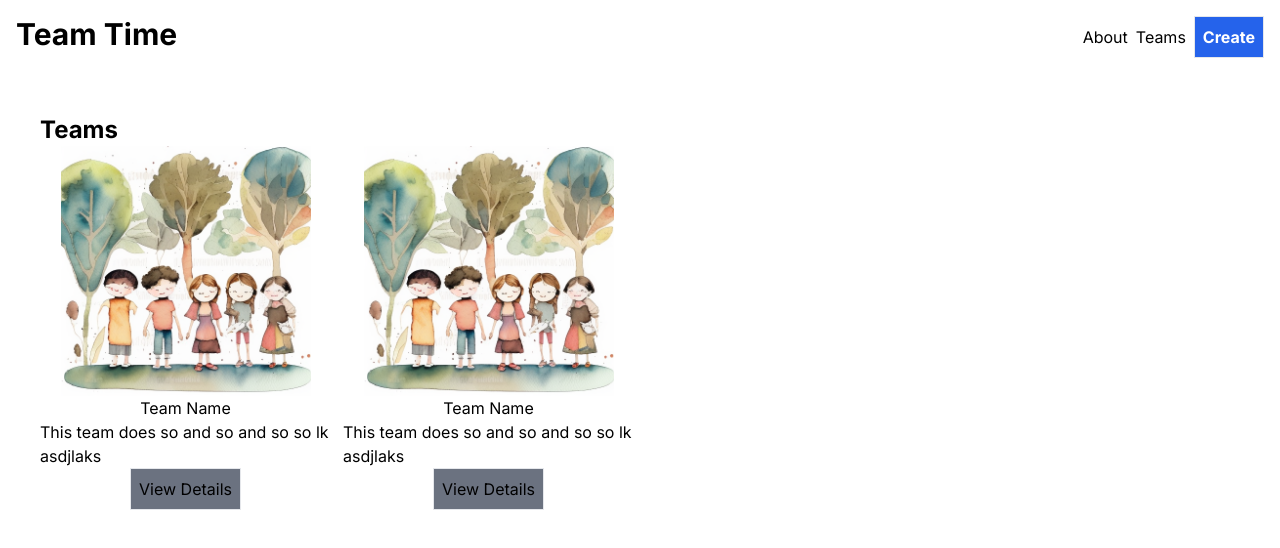
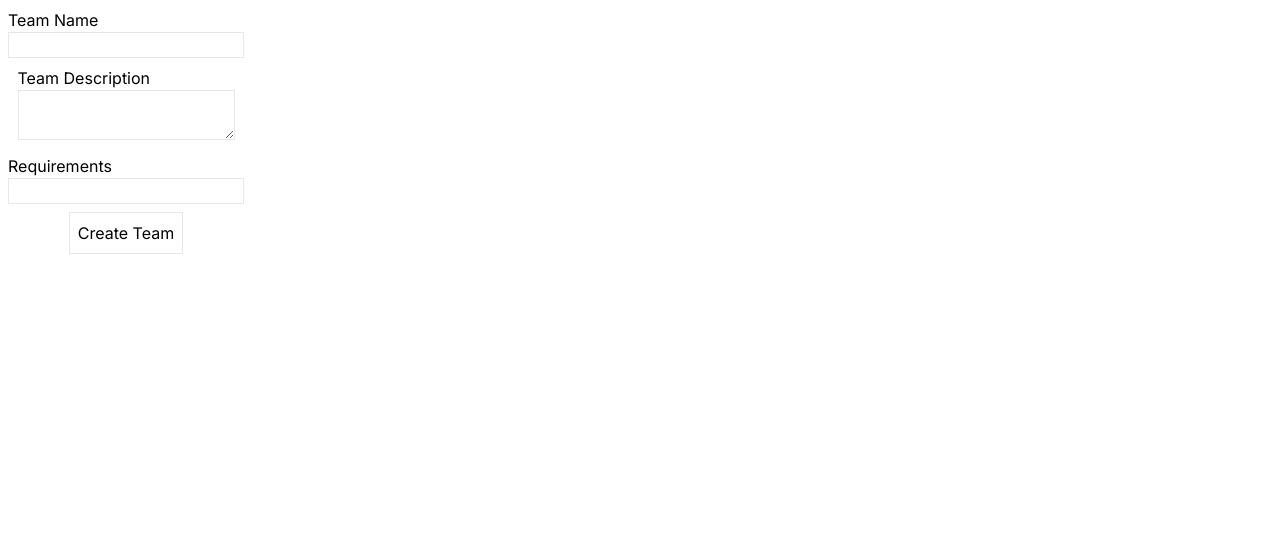
Before and after one commit to vbv-nyk/team-time, a Next.js app: page / in a window 1280 px wide. Shown: the top 548 px of the page. Built offline with nearby package versions, Linux system fonts and the light colour scheme.

Commit message:
Create simple form to create teams

```diff
--- /dev/null
+++ b/app/Components/Forms/CreateTeam.tsx
@@ -0,0 +1,30 @@
+"use client";
+import { FormEvent } from "react";
+
+export default function CreateTeam() {
+  function createTeam(e: FormEvent) {
+    e.preventDefault();
+  }
+
+  return (
+    <div>
+      <form className="flex flex-col items-center gap-2 p-2 w-fit">
+        <div>
+          <h1>Team Name</h1>
+          <input className="border" />
+        </div>
+        <div>
+          <h1>Team Description</h1>
+          <textarea className="border" />
+        </div>
+        <div>
+          <h1>Requirements</h1>
+          <input className="border" />
+        </div>
+        <button className="p-2 border" onClick={createTeam}>
+          Create Team
+        </button>
+      </form>
+    </div>
+  );
+}
--- a/app/Components/Team-Card/TeamCard.tsx
+++ b/app/Components/Team-Card/TeamCard.tsx
@@ -1,14 +1,14 @@
 import Image from "next/image";
 
-interface teamData{
-  imageUrl: string,
-  name: string,
-  description: string,
+interface teamData {
+  imageUrl: string;
+  name: string;
+  description: string;
 }
 
-export default function TeamCard(props:teamData) {
+export default function TeamCard(props: teamData) {
   return (
-    <div className="flex flex-col items-center w-full break-all">
+    <div className="flex flex-col items-center w-full gap-2 break-all">
       <Image
         src={props.imageUrl}
         width={250}
@@ -17,7 +17,7 @@ export default function TeamCard(props:teamData) {
       />
       <h1>{props.name}</h1>
       <p>{props.description}</p>
-      <button className="p-2 bg-gray-500 border">View Details</button>
+      <button className="p-2 border">View Details</button>
     </div>
   );
 }
--- a/app/page.tsx
+++ b/app/page.tsx
@@ -1,3 +1,4 @@
+import CreateTeam from "./Components/Forms/CreateTeam";
 import Navbar from "./Components/Navbar/Navbar";
 import TeamCard from "./Components/Team-Card/TeamCard";
 import TeamsContainer from "./Components/Teams-Container/TeamsContainer";
@@ -5,8 +6,7 @@ import TeamsContainer from "./Components/Teams-Container/TeamsContainer";
 export default function Home() {
   return (
     <>
-      <Navbar />
-      <TeamsContainer />
+      <CreateTeam />
     </>
   );
 }
```
